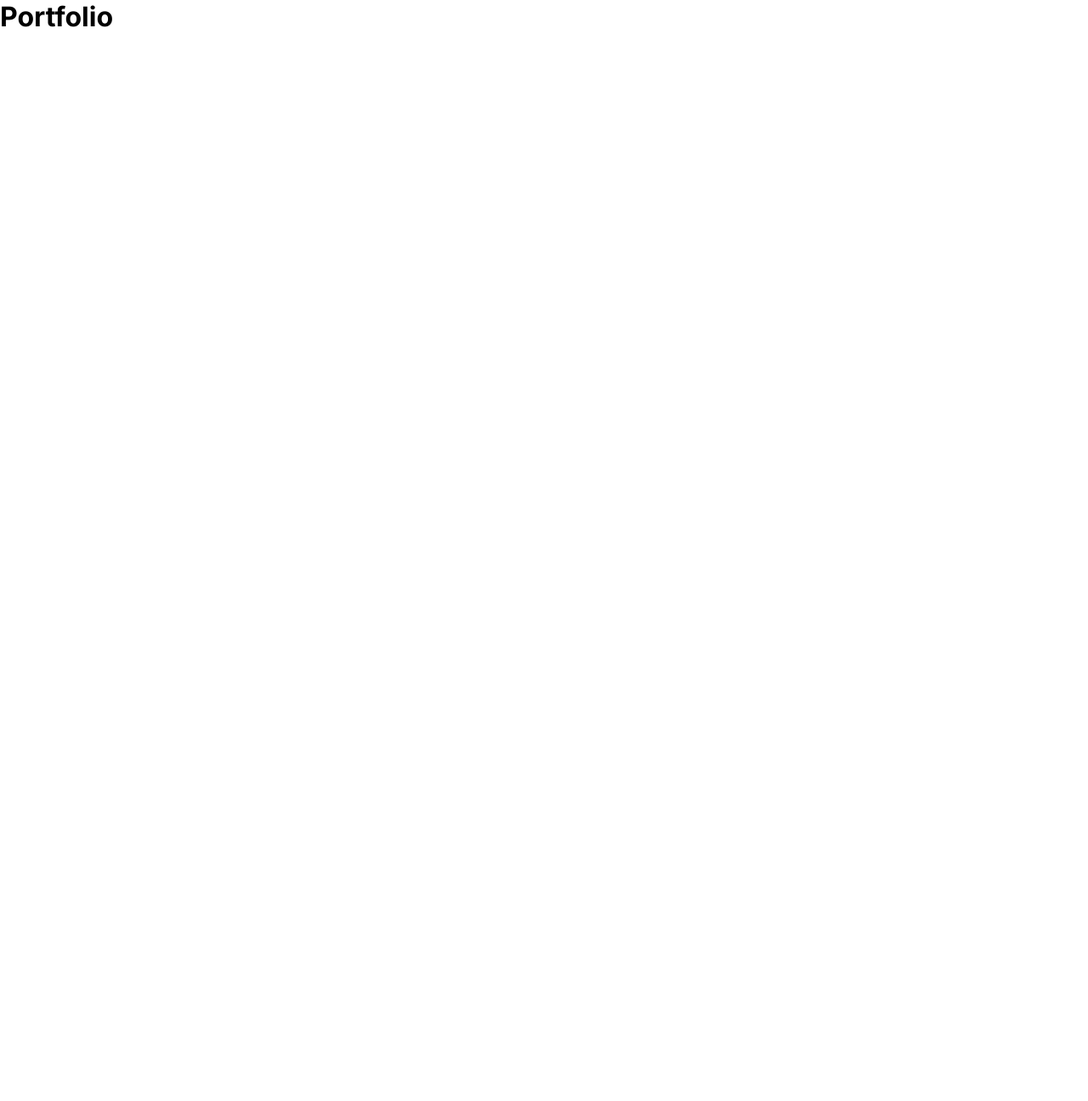
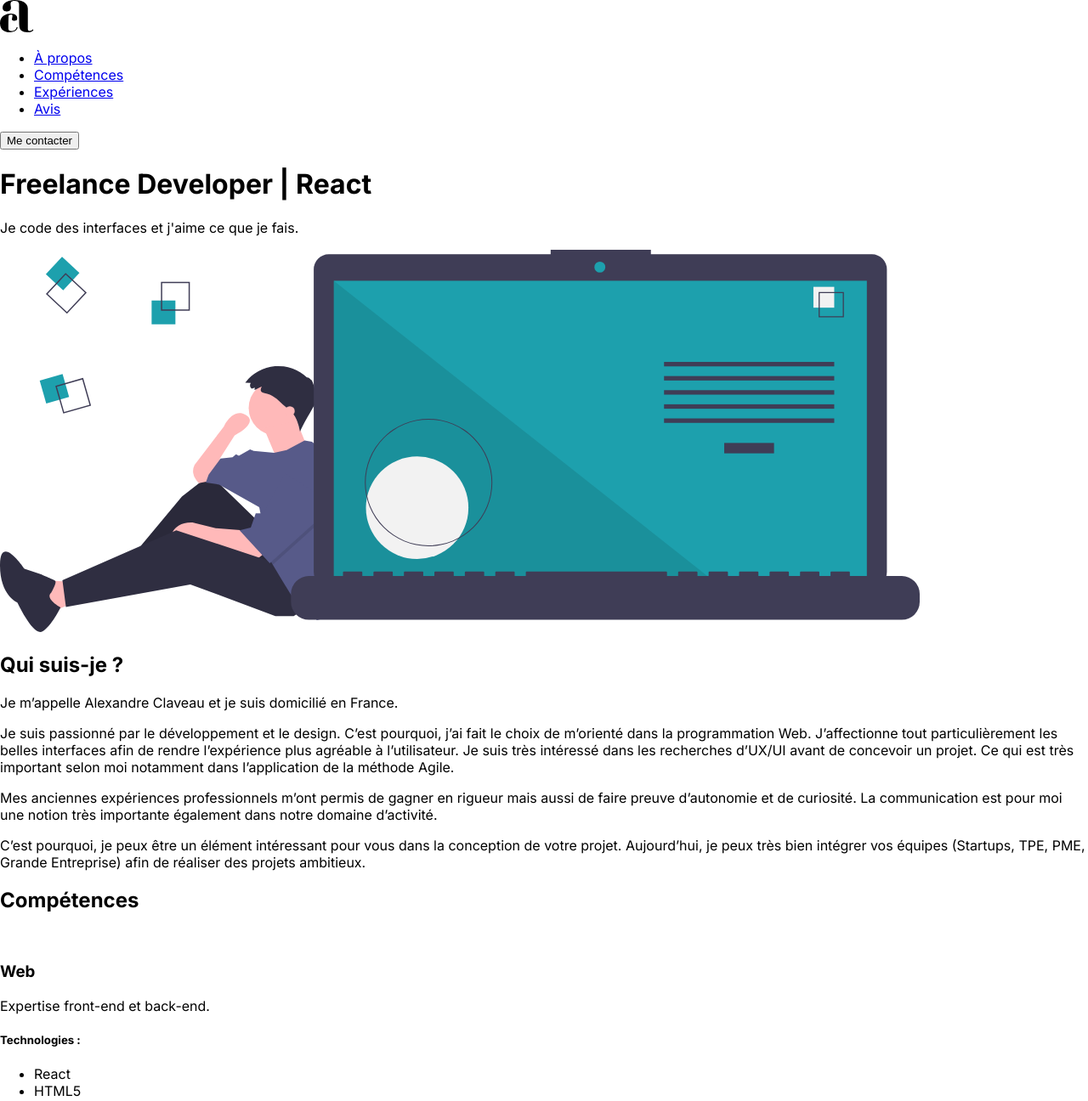
Before and after one commit to ClaveauAlex/portfolio-pro, a React (Create React App) app: page / in a window 1280 px wide. Shown: the top 1296 px of the page at 85% size. Before the commit the page ends 800 px from the top, so only its background shows below. Built offline with nearby package versions, Linux system fonts and the light colour scheme.

Commit message:
Add data

```diff
--- a/package.json
+++ b/package.json
@@ -13,7 +13,6 @@
     "react-router-dom": "^5.2.0",
     "react-scripts": "4.0.0",
     "react-scroll": "^1.8.1",
-    "styled-components": "^5.2.1",
     "web-vitals": "^0.2.4"
   },
   "scripts": {
--- a/src/App.js
+++ /dev/null
@@ -1,11 +0,0 @@
-import "./App.scss";
-
-function App() {
-  return (
-    <div>
-      <h1>Portfolio</h1>
-    </div>
-  );
-}
-
-export default App;
--- /dev/null
+++ b/src/App.jsx
@@ -0,0 +1,126 @@
+import "./App.scss";
+
+function App() {
+  return (
+    <div>
+      <div className="nav-container">
+        <nav>
+          <img
+            src="./images/logo_black.svg"
+            alt="logo"
+            style={{ width: "40px" }}
+          />
+          <ul>
+            <li>
+              <a href="/">À propos</a>
+            </li>
+            <li>
+              <a href="/">Compétences</a>
+            </li>
+            <li>
+              <a href="/">Expériences</a>
+            </li>
+            <li>
+              <a href="/">Avis</a>
+            </li>
+          </ul>
+          <button>Me contacter</button>
+        </nav>
+      </div>
+      <div className="hero">
+        <header>
+          <h1>Freelance Developer | React</h1>
+          <p>Je code des interfaces et j'aime ce que je fais.</p>
+          <img src="../images/image-1.svg" alt="hero"></img>
+        </header>
+      </div>
+      <div className="about-container">
+        <section>
+          <h2>Qui suis-je ?</h2>
+          <p>Je m’appelle Alexandre Claveau et je suis domicilié en France.</p>
+          <p>
+            Je suis passionné par le développement et le design. C’est pourquoi,
+            j’ai fait le choix de m’orienté dans la programmation Web.
+            J’affectionne tout particulièrement les belles interfaces afin de
+            rendre l’expérience plus agréable à l’utilisateur. Je suis très
+            intéressé dans les recherches d’UX/UI avant de concevoir un projet.
+            Ce qui est très important selon moi notamment dans l’application de
+            la méthode Agile.
+          </p>
+
+          <p>
+            Mes anciennes expériences professionnels m’ont permis de gagner en
+            rigueur mais aussi de faire preuve d’autonomie et de curiosité. La
+            communication est pour moi une notion très importante également dans
+            notre domaine d’activité.
+          </p>
+
+          <p>
+            C’est pourquoi, je peux être un élément intéressant pour vous dans
+            la conception de votre projet. Aujourd’hui, je peux très bien
+            intégrer vos équipes (Startups, TPE, PME, Grande Entreprise) afin de
+            réaliser des projets ambitieux.
+          </p>
+        </section>
+      </div>
+      <div className="skills-container">
+        <section>
+          <h2>Compétences</h2>
+          <div className="skills">
+            <div>
+              <img src="" alt="" />
+              <h3>Web</h3>
+              <p>Expertise front-end et back-end.</p>
+              <h5>Technologies :</h5>
+              <ul>
+                <li>React</li>
+                <li>HTML5</li>
+                <li>CSS3</li>
+                <li>JavaScript</li>
+                <li>NodeJS</li>
+                <li>Express</li>
+                <li>MongoDB</li>
+                <li>MySQL</li>
+              </ul>
+            </div>
+            <div>
+              <img src="" alt="" />
+              <h3>Design</h3>
+              <p>Création de votre imagination.</p>
+              <h5>Services :</h5>
+              <ul>
+                <li>Maquette Web</li>
+                <li>Logos</li>
+              </ul>
+              <h5>Outils :</h5>
+              <ul>
+                <li>Figma</li>
+                <li>Affinity Designer</li>
+                <li>Affinity Photo</li>
+              </ul>
+            </div>
+          </div>
+        </section>
+      </div>
+      <div className="cta">
+        <section>
+          <h2>Vous souhaitez collaborer ?</h2>
+          <p>
+            Je suis toujours ouvert pour discuter des opportunités de projet ou
+            de partenariat.
+          </p>
+          <button>Commençons la conversation</button>
+        </section>
+      </div>
+      <div className="experiences-container">
+        <h2>Expériences</h2>
+        <div>
+          <h3>Développeur Front-end</h3>
+
+        </div>
+      </div>
+    </div>
+  );
+}
+
+export default App;
--- a/src/App.scss
+++ b/src/App.scss
@@ -2,14 +2,20 @@
 
 $font-familly: "Inter", sans-serif;
 
-* {
-  box-sizing: border-box;
-  height: 100vh;
-  margin: 0;
-  padding: 0;
-  font-family: $font-familly;
-}
+// * {
+//   box-sizing: border-box;
+//   // height: 100vh;
+//   margin: 0;
+//   padding: 0;
+//   font-family: $font-familly;
+// }
 
 // html {
 //   font-size: 100%;
 // }
+
+body {
+  height: 100vh;
+  margin: 0;
+  font-family: $font-familly;
+}
```
Also changed, not shown: public/images/image-1.svg (added).
